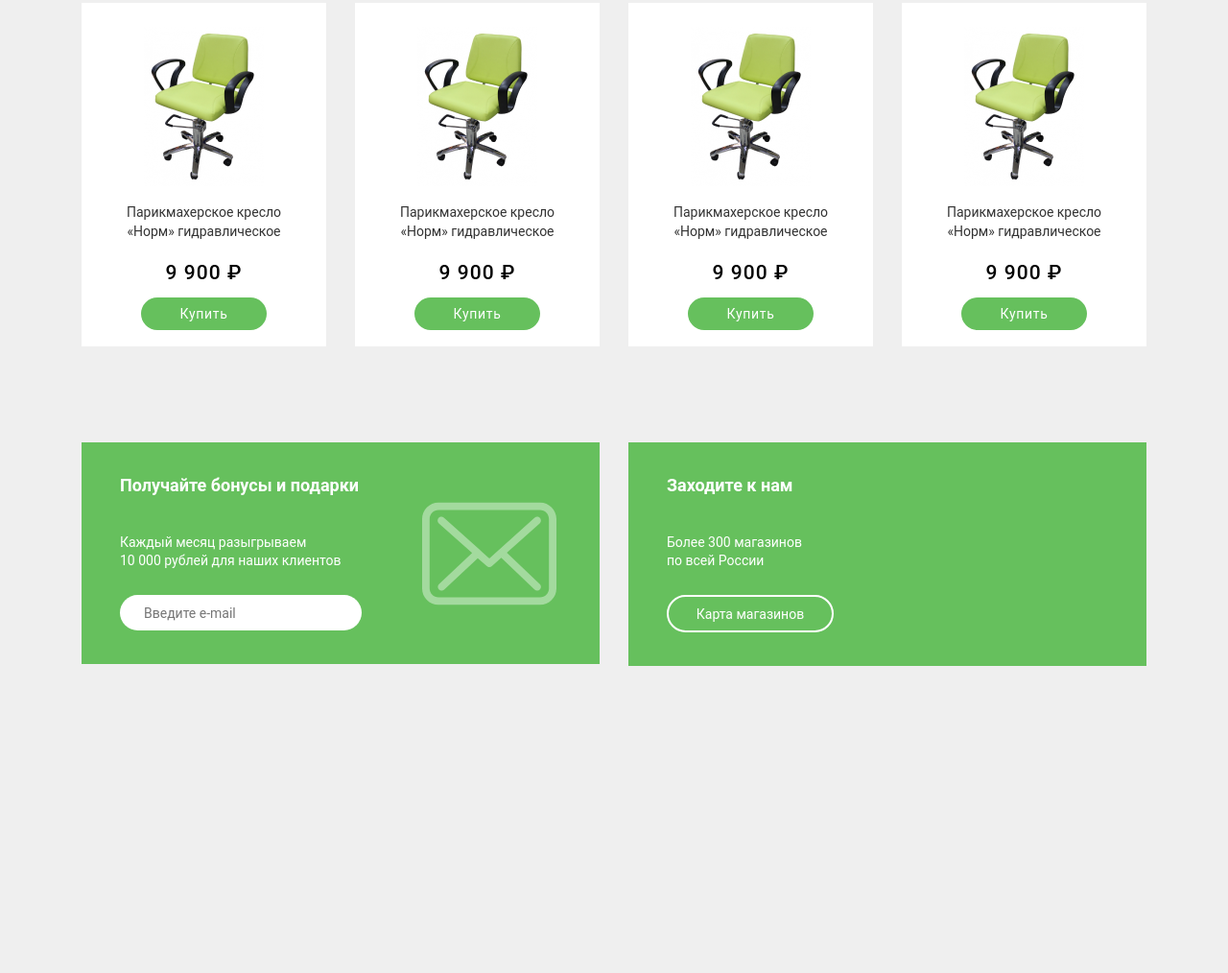
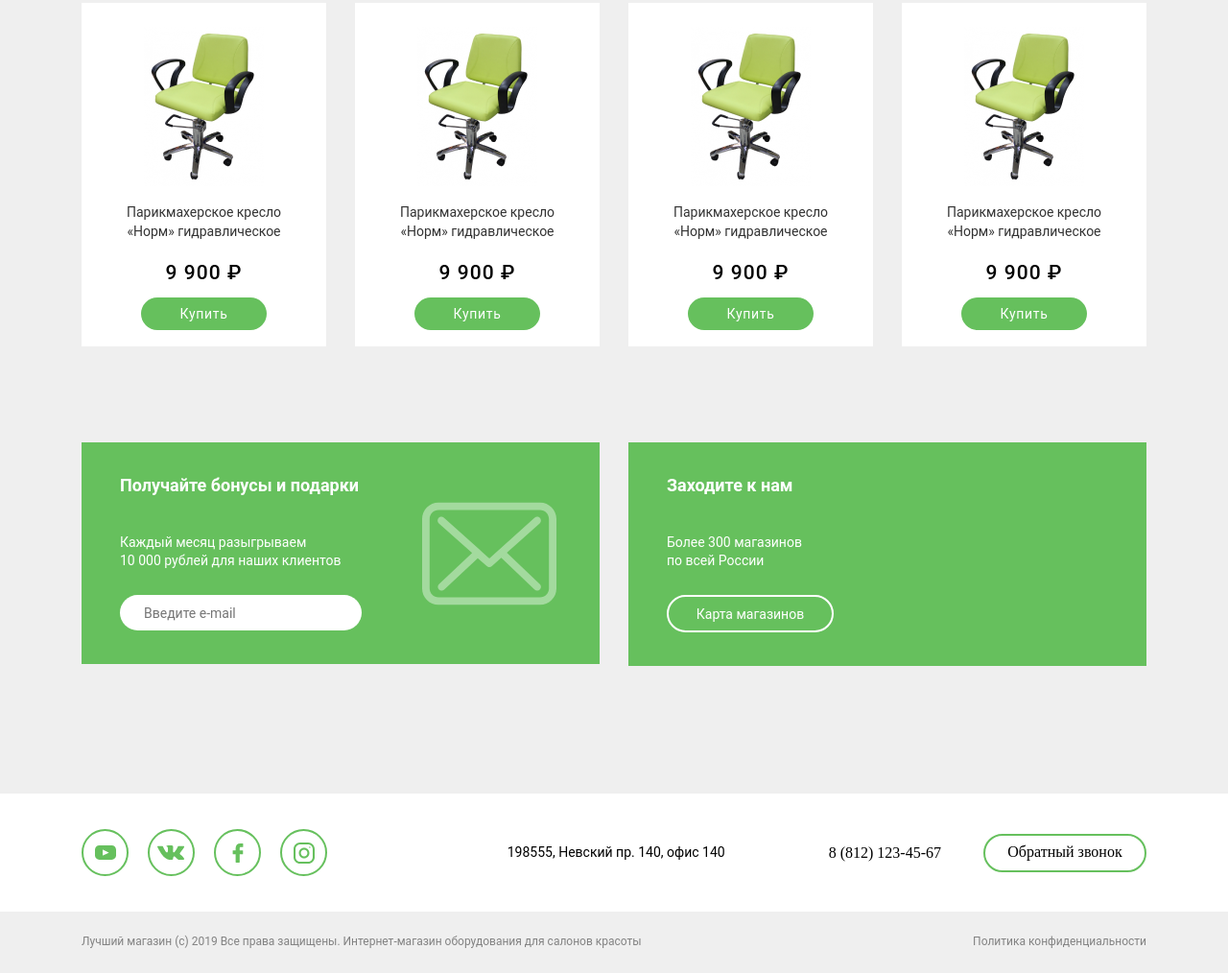
Before and after one commit to Lafoerte91/BEAUTY, a plain HTML site: page index.html in a window 1280 px wide. Shown: the part 1047-2061 px from the top of the page at 96% size. Before the commit the page ends 1874 px from the top, so only its background shows below. Drawn offline with nearby package versions, Linux system fonts and the light colour scheme.

Commit message:
еще один макет марафона готов)

```diff
--- a/css/style.css
+++ b/css/style.css
@@ -80,7 +80,7 @@ nav {
   color: #000;
 }
 
-.header__info button {
+.header__info button, .footer-top-item button {
   width: 170px;
   height: 40px;
   border-radius: 40px;
@@ -91,7 +91,7 @@ nav {
   transition: .2s ease;
 }
 
-.header__info button:hover {
+.header__info button:hover, .footer-top-item button:hover {
   background-color: var(--accent);
 }
 
@@ -327,3 +327,93 @@ hr {
 }
 
 /* footer */
+.footer {
+  display: flex;
+  flex-direction: column;
+}
+
+.footer-top {
+  background-color: #fff;
+}
+
+.footer-bottom {
+  background-color: var(--gray);
+  padding: 25px 0;
+}
+
+.footer-bottom-wrapper {
+  display: flex;
+  justify-content: space-between;
+  font-family: var(--font-family);
+  font-weight: 400;
+  font-size: 12px;
+  color: #828282;
+  text-align: center;
+
+}
+
+.footer-bottom-wrapper p {
+  margin: 0;
+}
+
+.footer-bottom-wrapper a {
+  color: #828282;
+  text-decoration: none;
+}
+
+.social {
+  list-style-type: none;
+  display: flex;
+  align-items: center;
+  gap: 20px;
+  padding: 0;
+  margin: 0;
+}
+
+.social-link {
+  border: 2px solid var(--accent);
+  display: block;
+  width: 45px;
+  height: 45px;
+  border-radius: 50%;
+}
+
+.social-youtube, .social-vk, .social-fb, .social-inst {
+  background-image: url('/img/yotube.svg');
+  background-repeat: no-repeat;
+  background-position: center center;
+}
+
+.social-vk {
+  background-image: url('/img/vk.svg');
+}
+
+.social-fb {
+  background-image: url('/img/fb.svg');
+}
+.social-inst {
+  background-image: url('/img/inst.svg');
+}
+
+.footer-top-wrapper {
+  display: flex;
+  align-items: center;
+  justify-content: space-between;
+  padding: 37px 0;
+}
+
+.footer-top-item span:first-child, .footer-top-item span:last-child {
+  font-family: var(--font-family);
+  font-weight: 400;
+  font-size: 14px;
+  color: #000;
+  margin-right: 104px;
+}
+
+.footer-top-item span:last-child {
+  font-size: 16px;
+}
+
+.footer-top-item button {
+  margin-left: 40px;
+}
--- a/index.html
+++ b/index.html
@@ -134,10 +134,35 @@
       </section>
 
       <footer class="footer">
-        <div class="container">
+          <div class="footer-top">
+            <div class="container">
+              <div class="footer-top-wrapper">
+              <div class="footer-top-item">
+                <ul class="social">
+                  <li class="social-item"><a class="social-link social-youtube" href="#!" target="_blank"></a></li>
+                  <li class="social-item"><a class="social-link social-vk" href="#!" target="_blank"></a></li>
+                  <li class="social-item"><a class="social-link social-fb" href="#!" target="_blank"></a></li>
+                  <li class="social-item"><a class="social-link social-inst" href="#!" target="_blank"></a></li>
+                </ul>
+              </div>
+              <div class="footer-top-item">
+                <span>198555, Невский пр. 140, офис 140</span>
+                <span>8 (812) 123-45-67</span>
+                <button type="button">Обратный звонок</button>
+            </div>
+          </div>
+        </div>
+          </div>
+          <div class="footer-bottom">
+            <div class="container">
+              <div class="footer-bottom-wrapper">
+                <p>Лучший магазин (с) 2019 Все права защищены. Интернет-магазин оборудования для салонов красоты</p>
+                <a href="#!">Политика конфиденциальности</a>
+              </div>
+            </div>
+          </div>
+      </footer>
 
-        </div>
-      </footer>
   </main>
 
 </body>
```
Also changed, not shown: img/fb.svg (added), img/inst.svg (added), img/vk.svg (added), img/yotube.svg (added).
